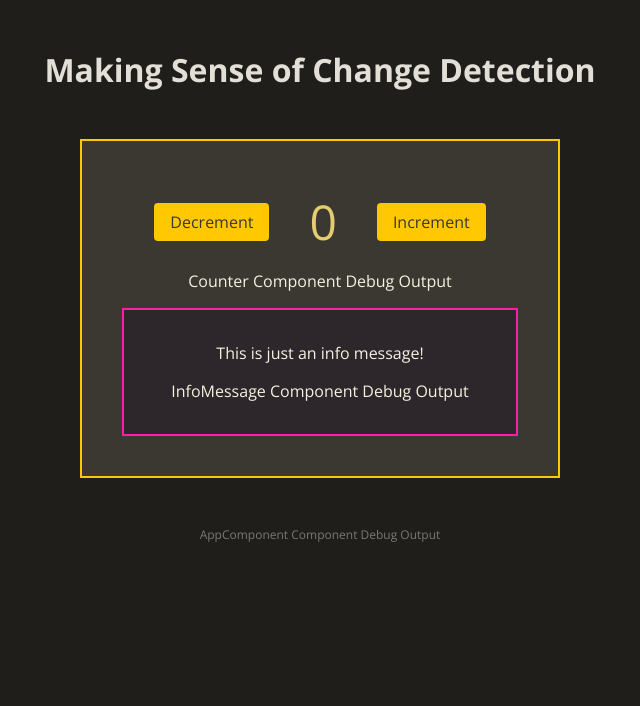
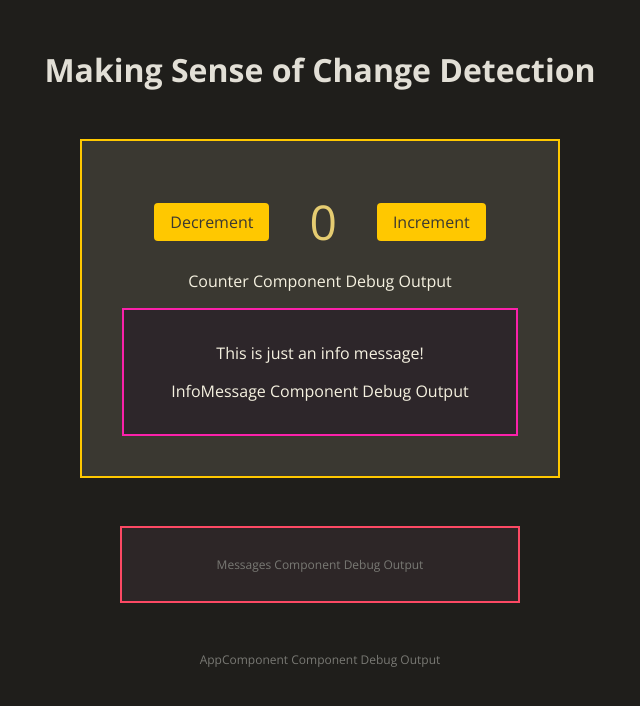
Before and after one commit to FilonenkoDima/Change-Detection-Angular, an Angular app: page / in a window 1280 px wide. Shown: the top 706 px of the page, without its empty margins (320-960 px from the left). Built offline with nearby package versions, Linux system fonts and the light colour scheme.

Commit message:
added messages component

```diff
--- a/src/app/app.component.html
+++ b/src/app/app.component.html
@@ -1,5 +1,6 @@
 <h1>Making Sense of Change Detection</h1>
 
 <app-counter />
+<app-messages />
 
 <p class="debug-output">{{ debugOutput }}</p>
--- a/src/app/app.component.ts
+++ b/src/app/app.component.ts
@@ -1,10 +1,11 @@
 import { Component } from '@angular/core';
 import { CounterComponent } from './counter/counter.component';
+import { MessagesComponent } from './messages/messages.component';
 
 @Component({
   selector: 'app-root',
   standalone: true,
-  imports: [CounterComponent],
+  imports: [CounterComponent, MessagesComponent],
   templateUrl: './app.component.html',
   styleUrl: './app.component.css',
 })
--- /dev/null
+++ b/src/app/messages/messages.component.css
@@ -0,0 +1,8 @@
+:host {
+  display: block;
+  max-width: 25rem;
+  margin: 3rem auto;
+  padding: 1rem;
+  background-color: #2d2627;
+  border: 2px solid #fc4964;
+}
--- /dev/null
+++ b/src/app/messages/messages.component.html
@@ -0,0 +1 @@
+<p class="debug-output">{{ debugOutput }}</p>
--- /dev/null
+++ b/src/app/messages/messages.component.ts
@@ -0,0 +1,15 @@
+import { Component } from '@angular/core';
+
+@Component({
+  selector: 'app-messages',
+  standalone: true,
+  imports: [],
+  templateUrl: './messages.component.html',
+  styleUrl: './messages.component.css',
+})
+export class MessagesComponent {
+  get debugOutput() {
+    console.log('[Messages] "debugOutput" binding re-evaluated.');
+    return 'Messages Component Debug Output';
+  }
+}
```
